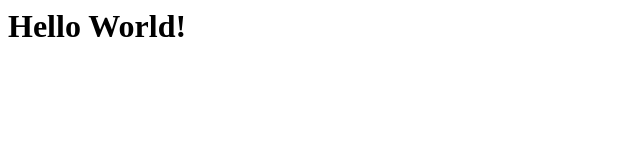
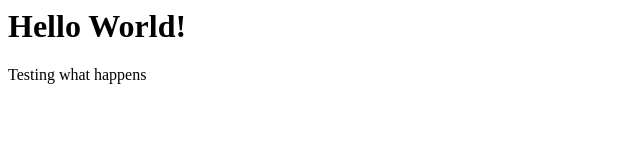
Before and after one commit to jendris45/my-project, a plain HTML site: page index.html in a window 1280 px wide. Shown: the whole page, without its empty margins (0-640 px from the left). Drawn offline with Linux system fonts and the light colour scheme.

Commit message:
I'm seeing what happens

```diff
--- a/index.html
+++ b/index.html
@@ -1 +1,2 @@
 <h1>Hello World!</h1>
+<p>Testing what happens</p>
```
